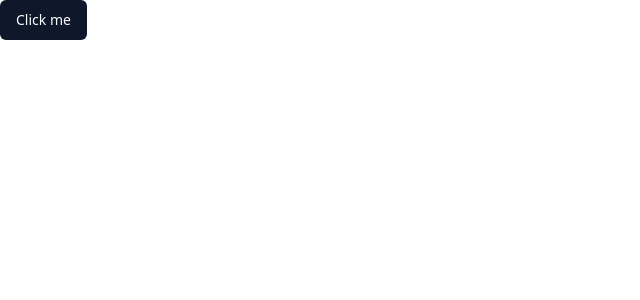
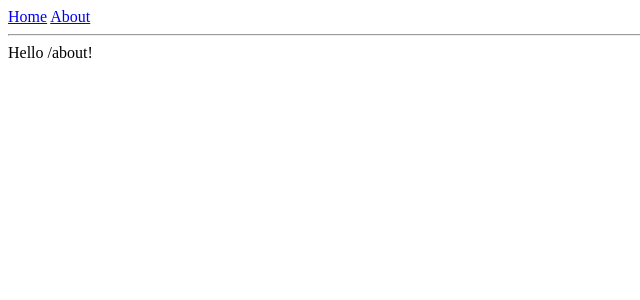
Before and after one commit to akhilvc10/portfolio-tracker-dh, a React (Vite) app: page /about in a window 1280 px wide. Shown: the top 300 px of the page, without its empty margins (0-640 px from the left). Built offline with nearby package versions, Linux system fonts and the light colour scheme.

Commit message:
feat(): tanstack router setup

```diff
--- a/package.json
+++ b/package.json
@@ -11,6 +11,7 @@
   },
   "dependencies": {
     "@radix-ui/react-slot": "^1.0.2",
+    "@tanstack/react-router": "^1.15.19",
     "class-variance-authority": "^0.7.0",
     "clsx": "^2.1.0",
     "lucide-react": "^0.323.0",
@@ -20,6 +21,8 @@
     "tailwindcss-animate": "^1.0.7"
   },
   "devDependencies": {
+    "@tanstack/router-devtools": "^1.15.19",
+    "@tanstack/router-vite-plugin": "^1.15.18",
     "@types/node": "^20.11.16",
     "@types/react": "^18.2.43",
     "@types/react-dom": "^18.2.17",
--- a/src/main.tsx
+++ b/src/main.tsx
@@ -1,10 +1,27 @@
-import React from 'react'
-import ReactDOM from 'react-dom/client'
-import App from './App.tsx'
-import './index.css'
+import React, { StrictMode } from "react";
+import ReactDOM from "react-dom/client";
+import { RouterProvider, createRouter } from "@tanstack/react-router";
 
-ReactDOM.createRoot(document.getElementById('root')!).render(
-  <React.StrictMode>
-    <App />
-  </React.StrictMode>,
-)
+// Import the generated route tree
+import { routeTree } from "./routeTree.gen";
+
+// Create a new router instance
+const router = createRouter({ routeTree });
+
+// Register the router instance for type safety
+declare module "@tanstack/react-router" {
+	interface Register {
+		router: typeof router;
+	}
+}
+
+// Render the app
+const rootElement = document.getElementById("root")!;
+if (!rootElement.innerHTML) {
+	const root = ReactDOM.createRoot(rootElement);
+	root.render(
+		<StrictMode>
+			<RouterProvider router={router} />
+		</StrictMode>
+	);
+}
--- /dev/null
+++ b/src/routeTree.gen.ts
@@ -0,0 +1,46 @@
+/* eslint-disable */
+
+/* prettier-ignore */
+
+// @ts-nocheck
+
+// noinspection JSUnusedGlobalSymbols
+
+// This file is auto-generated by TanStack Router
+
+// Import Routes
+
+import { Route as rootRoute } from './routes/__root'
+import { Route as AboutImport } from './routes/about'
+import { Route as IndexImport } from './routes/index'
+
+// Create/Update Routes
+
+const AboutRoute = AboutImport.update({
+  path: '/about',
+  getParentRoute: () => rootRoute,
+} as any).lazy(() => import('./routes/about.lazy').then((d) => d.Route))
+
+const IndexRoute = IndexImport.update({
+  path: '/',
+  getParentRoute: () => rootRoute,
+} as any).lazy(() => import('./routes/index.lazy').then((d) => d.Route))
+
+// Populate the FileRoutesByPath interface
+
+declare module '@tanstack/react-router' {
+  interface FileRoutesByPath {
+    '/': {
+      preLoaderRoute: typeof IndexImport
+      parentRoute: typeof rootRoute
+    }
+    '/about': {
+      preLoaderRoute: typeof AboutImport
+      parentRoute: typeof rootRoute
+    }
+  }
+}
+
+// Create and export the route tree
+
+export const routeTree = rootRoute.addChildren([IndexRoute, AboutRoute])
--- /dev/null
+++ b/src/routes/__root.tsx
@@ -0,0 +1,20 @@
+import { createRootRoute, Link, Outlet } from "@tanstack/react-router";
+import { TanStackRouterDevtools } from "@tanstack/router-devtools";
+
+export const Route = createRootRoute({
+	component: () => (
+		<>
+			<div className="p-2 flex gap-2">
+				<Link to="/" className="[&.active]:font-bold">
+					Home
+				</Link>{" "}
+				<Link to="/about" className="[&.active]:font-bold">
+					About
+				</Link>
+			</div>
+			<hr />
+			<Outlet />
+			<TanStackRouterDevtools />
+		</>
+	)
+});
--- /dev/null
+++ b/src/routes/about.lazy.tsx
@@ -0,0 +1,5 @@
+import { createLazyFileRoute } from "@tanstack/react-router";
+
+export const Route = createLazyFileRoute("/about")({
+	component: () => <div>Hello /about!</div>
+});
--- /dev/null
+++ b/src/routes/about.tsx
@@ -0,0 +1,5 @@
+import { createFileRoute } from '@tanstack/react-router'
+
+export const Route = createFileRoute('/about')({
+  component: () => <div>Hello /about!</div>
+})
--- /dev/null
+++ b/src/routes/index.lazy.tsx
@@ -0,0 +1,5 @@
+import { createLazyFileRoute } from "@tanstack/react-router";
+
+export const Route = createLazyFileRoute("/")({
+	component: () => <div>Hello /!</div>
+});
--- /dev/null
+++ b/src/routes/index.tsx
@@ -0,0 +1,9 @@
+import { createFileRoute } from "@tanstack/react-router";
+
+const HomePage = () => {
+	return <div>Home</div>;
+};
+
+export const Route = createFileRoute("/")({
+	component: HomePage
+});
--- a/vite.config.ts
+++ b/vite.config.ts
@@ -1,9 +1,10 @@
 import path from "path"
 import react from '@vitejs/plugin-react-swc'
 import { defineConfig } from "vite"
+import { TanStackRouterVite } from '@tanstack/router-vite-plugin'
 // https://vitejs.dev/config/
 export default defineConfig({
-  plugins: [react()],
+  plugins: [react(),TanStackRouterVite(),],
   resolve: {
     alias: {
       "@": path.resolve(__dirname, "./src"),
```
Also changed, not shown: src/components/Navbar/Navbar.tsx (added, +7 -0 lines), 1 other file (tests, documents, lock files or other folders).
